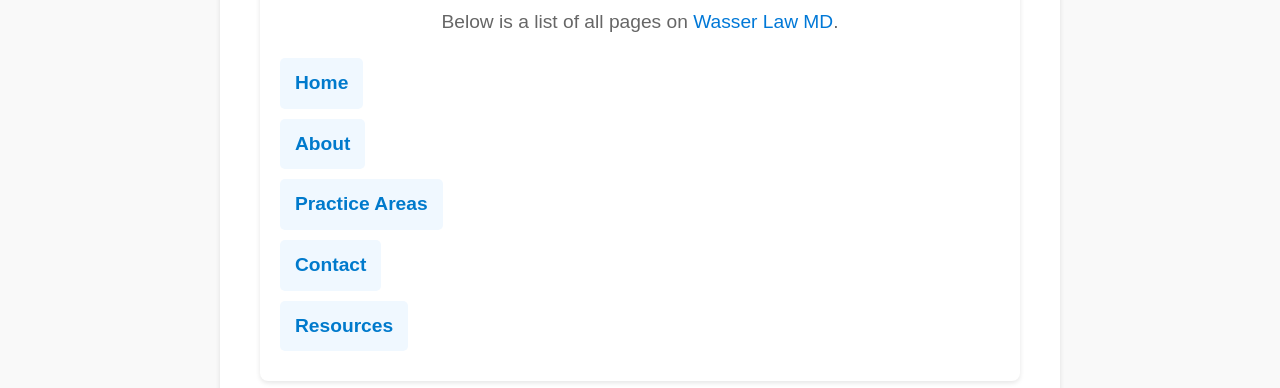
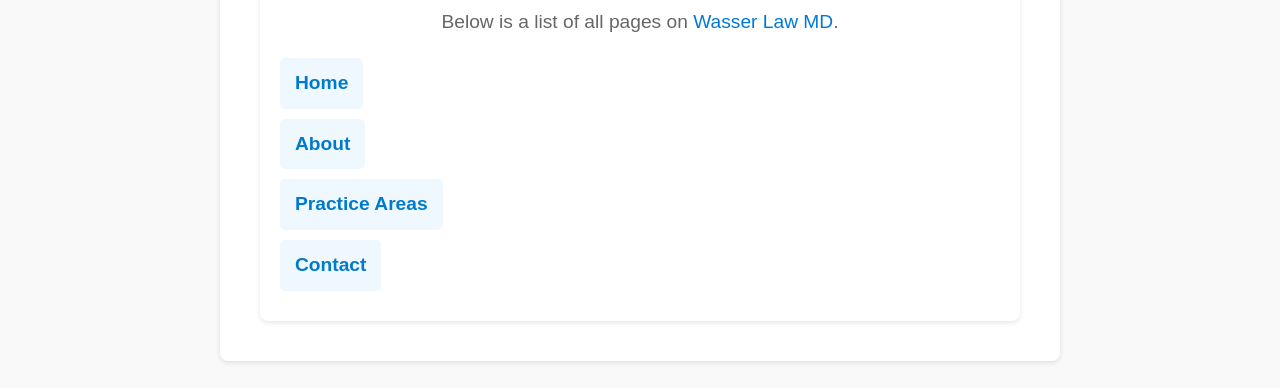
Before and after one commit to genericuser6/project, a plain HTML site: page index.html in a window 1280 px wide. Shown: the part 362-750 px from the top of the page. Drawn offline with Linux system fonts and the light colour scheme.

Commit message:
Update index.html

```diff
--- a/index.html
+++ b/index.html
@@ -77,7 +77,6 @@
             <li><a href="https://wasserlawmd.com/about/" target="_blank">About</a></li>
             <li><a href="https://wasserlawmd.com/practice-areas/" target="_blank">Practice Areas</a></li>
             <li><a href="https://wasserlawmd.com/contact/" target="_blank">Contact</a></li>
-            <li><a href="https://wasserlawmd.com/resources/" target="_blank">Resources</a></li>
             <!-- Add other pages as necessary -->
         </ul>
     </div>
```
